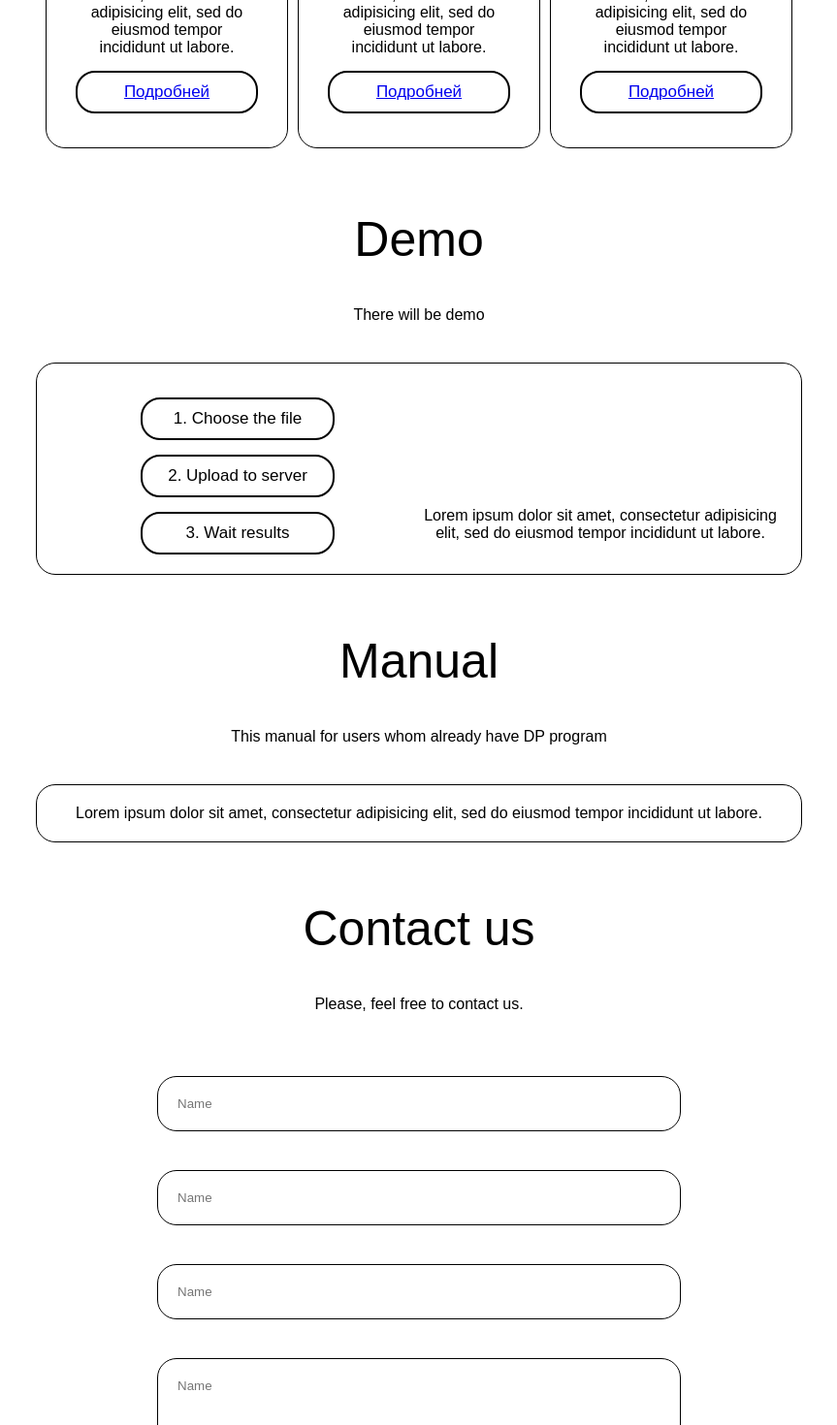
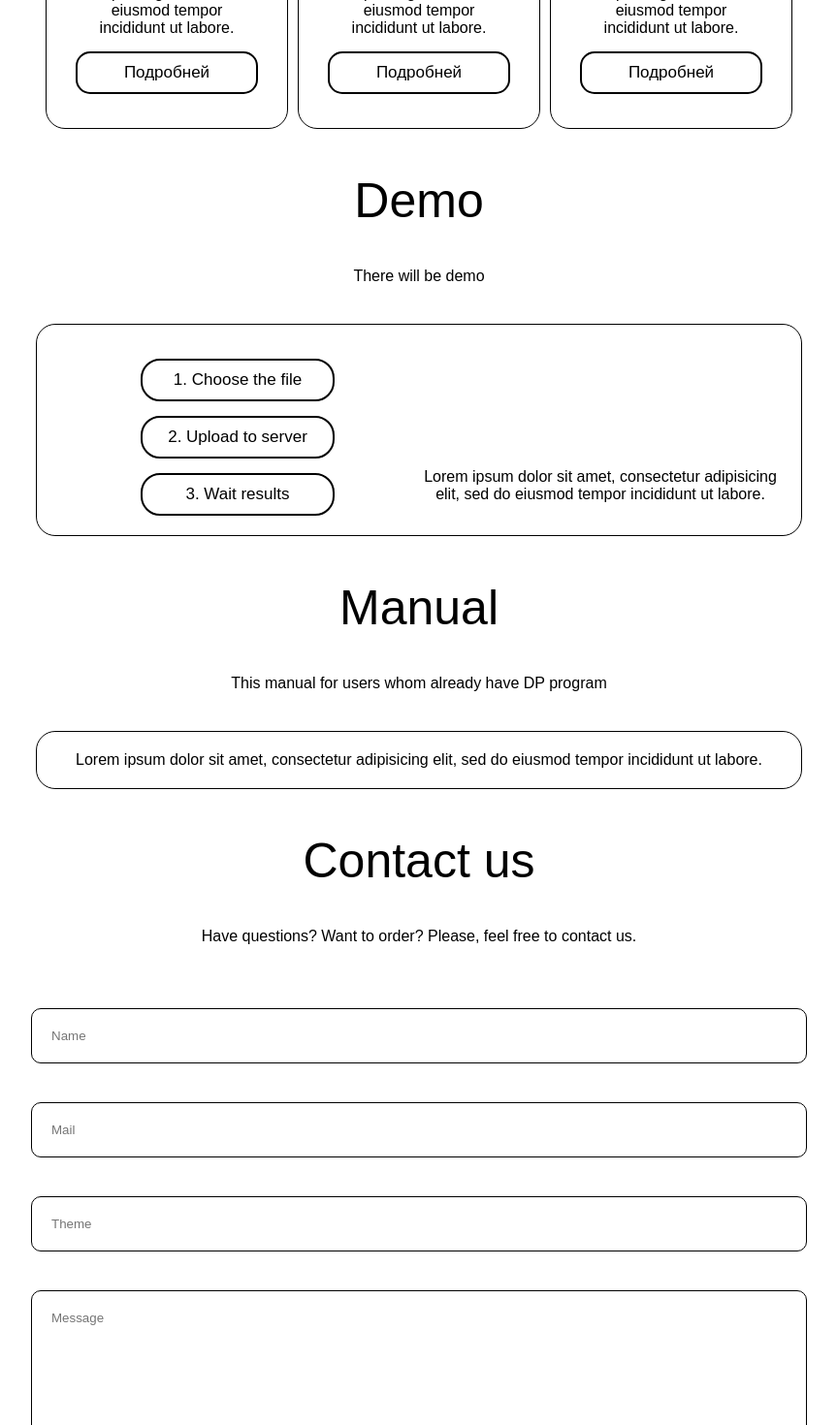
Before and after one commit to bobrovskayaa/coursework-fintech, a React (Create React App) app: page / in a window 1280 px wide. Shown: the part 820-2290 px from the top of the page at 97% size, without its empty margins (208-1071 px from the left). Built offline with nearby package versions, Linux system fonts and the light colour scheme.

Commit message:
some style changes

```diff
--- a/src/components/Form/Form.css
+++ b/src/components/Form/Form.css
@@ -1,7 +1,7 @@
 .form-body {
   margin: auto;
   text-align: center;
-  max-width: 540px;
+  max-width: 800px;
   width: 100%;
 }
 
@@ -32,19 +32,27 @@ textarea:placeholder-shown + .form-label {
 }
 
 .form-input {
-  max-width: 600px;
   width: 100%;
-  border-radius: 20px;
+  border-radius: 10px;
   border: 1px solid #000;
   padding: 20px;
   margin: 15px auto;
   outline: none;
+  transition: all 1s;
+}
+
+.form-input:hover {
+  box-shadow: 0px 0px 0px 1px #333 inset;
+}
+
+.form-input:focus, active {
+  box-shadow: 0px 0px 0px 1px #000 inset;
 }
 
 .form-button {
   width: 100%;
   max-width: 200px;
-  border-radius: 20px;
+  border-radius: 15px;
   background-color: transparent;
   border: 2px solid #000;
   padding: 10px 20px;
--- a/src/components/Form/Form.js
+++ b/src/components/Form/Form.js
@@ -6,9 +6,11 @@ import FormFieldBig from './FormField/FormFieldBig'
 
 import './Form.css';
 
+const descr = "Have questions? Want to order? Please, feel free to contact us.";
+
 export default ({ foo }) => (
   <Wrapper
-    header="Contact us" descr="Please, feel free to contact us." tag="form">
+    header="Contact us" descr={descr} tag="form">
       <form className="form-body" method="post" action="mail.php">
         <FormField text="Name" />
         <FormField text="Mail" />
--- a/src/components/Form/FormField/FormField.js
+++ b/src/components/Form/FormField/FormField.js
@@ -3,7 +3,7 @@ import React from 'react';
 export default ({ text }) => (
     <div className="form-group">
       <input type={text} id="dynamic-label-input"
-              placeholder="Name"
+              placeholder={text}
               className="form-input" />
       <label htmlFor="dynamic-label-input" className="form-label" name={text}>{text}</label>
     </div>
--- a/src/components/Form/FormField/FormFieldBig.js
+++ b/src/components/Form/FormField/FormFieldBig.js
@@ -3,7 +3,7 @@ import React from 'react';
 export default ({ text }) => (
     <div className="form-group">
       <textarea type={text} id="dynamic-label-input"
-              placeholder="Name"
+              placeholder={text}
               className="form-input" />
       <label htmlFor="dynamic-label-input" className="form-label" name={text}>{text}</label>
     </div>
--- a/src/components/InfoItem/InfoItem.css
+++ b/src/components/InfoItem/InfoItem.css
@@ -20,3 +20,9 @@
 .info-img {
   width: 50px;
 }
+
+
+.info-link, .info-link:visited {
+  color: #000;
+  text-decoration: none;
+}
--- a/src/components/InfoItem/InfoItem.js
+++ b/src/components/InfoItem/InfoItem.js
@@ -7,6 +7,11 @@ import {
   } from 'react-router-dom';
 
 import './InfoItem.css';
+
+const infoItemValue =
+    [{},
+    {},
+    {}];
 
 export default ({ text }) => (
     <div className="info-item">
@@ -19,7 +24,7 @@ export default ({ text }) => (
         <div className="info-subitem">
             {text}
         </div>
-        <NavLink to='/about' className='Link' activeClassName='Link--active'>
+        <NavLink to='/about' className='info-link'>
           <Button text="Подробней" style="form-button" />
         </NavLink>
     </div>
--- a/src/components/Menu/Menu.js
+++ b/src/components/Menu/Menu.js
@@ -17,6 +17,7 @@ export default ({ funcChange }) => {
           <li><Button text="Demo" onClick={()=> funcChange('demo')} style="nav-item"/></li>
           <li><Button text="Manual" onClick={()=> funcChange('manual')} style="nav-item"/></li>
           <li><Button text="Contact us" onClick={()=> funcChange('form')} style="nav-item"/></li>
+          <li><Button text="Log in" style="nav-item"/></li>
         </ul>
       </nav>
     </div>
--- a/src/components/Menu/MenuSimple.js
+++ b/src/components/Menu/MenuSimple.js
@@ -13,7 +13,7 @@ export default ({ }) => {
       <nav className="horizontal-nav left">
         <ul>
           <li>
-            <NavLink to='/' className='Link' activeClassName='Link--active'>
+            <NavLink to='/'>
               <Button text="Home" style="nav-item"/>
             </NavLink>
           </li>
--- a/src/components/Wrapper/Wrapper.css
+++ b/src/components/Wrapper/Wrapper.css
@@ -1,11 +1,12 @@
-.info {
+.wrapper {
   max-width: 800px;
   width: 100%;
-  margin: 60px auto;
+  overflow: hidden;
+  margin: auto;
   text-align: center;
 }
 
-.info-text-big {
+.wrapper-text-big {
   width: 100%;
   max-width: 500px;
   font-size: 50px;
@@ -14,7 +15,7 @@
   margin-top: 40px;
 }
 
-.info-text-small {
+.wrapper-text-small {
   width: 500px;
   font-size: 16px;
   margin: 40px auto;
--- a/src/components/Wrapper/Wrapper.js
+++ b/src/components/Wrapper/Wrapper.js
@@ -4,9 +4,9 @@ import './Wrapper.css';
 
 export default ({ header, descr, tag, children }) => {
   return (
-    <div className="info" id={tag}>
-      <div className="info-text-big"> {header} </div>
-      <div className="info-text-small"> {descr} </div>
+    <div className="wrapper" id={tag}>
+      <div className="wrapper-text-big"> {header} </div>
+      <div className="wrapper-text-small"> {descr} </div>
       {children}
     </div>
   )
--- a/src/pages/About.js
+++ b/src/pages/About.js
@@ -1,11 +1,21 @@
 import React, { Component } from 'react';
 import MenuSimple from '../components/Menu/MenuSimple'
+import Menu from '../components/Menu/Menu'
+import Banner from '../components/Banner/Banner'
+import Info from '../components/Info/Info'
+import Demo from '../components/Demo/Demo'
+import Manual from '../components/Manual/Manual'
+import Form from '../components/Form/Form'
 
 class About extends Component {
 
   render() {
     return (
-      <MenuSimple />
+      <div>
+        <MenuSimple />
+        <div style={{padding: '30px'}}></div>
+        <Manual />
+      </div>
     );
   }
 }
```
